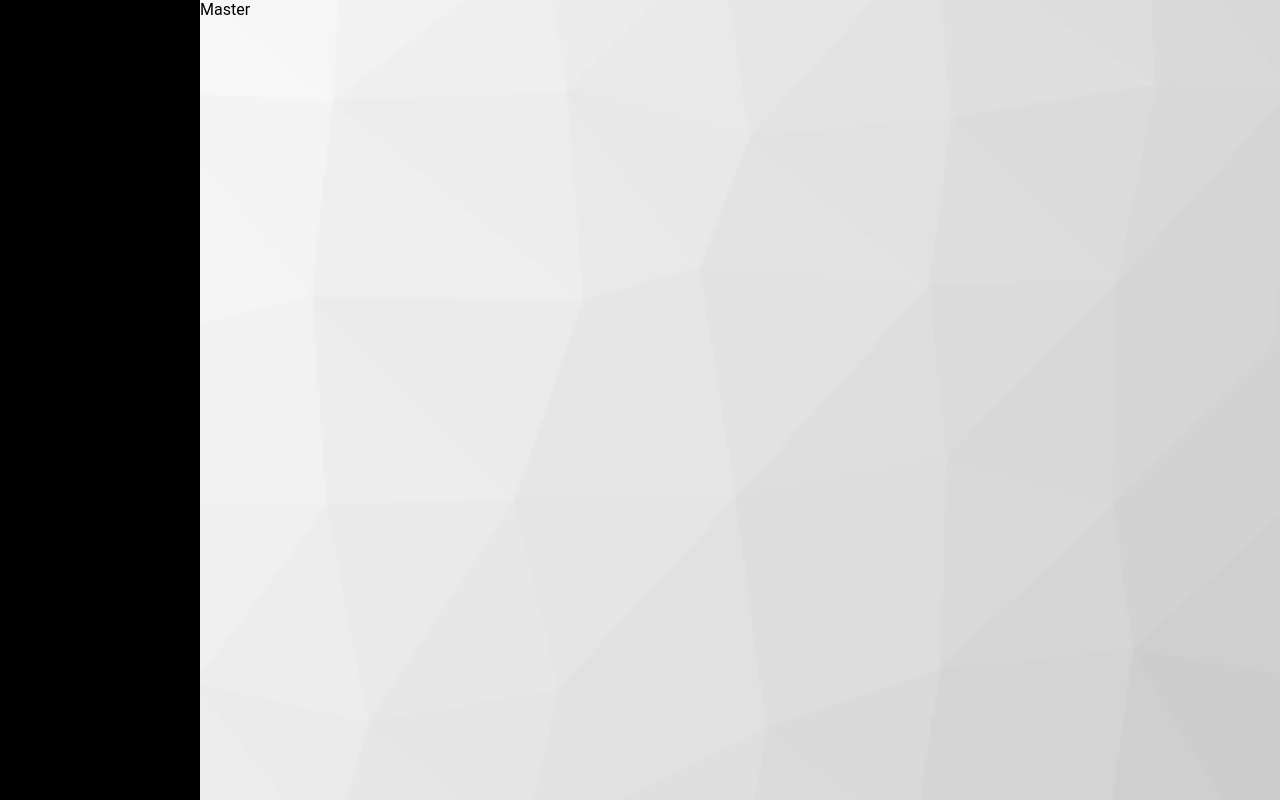
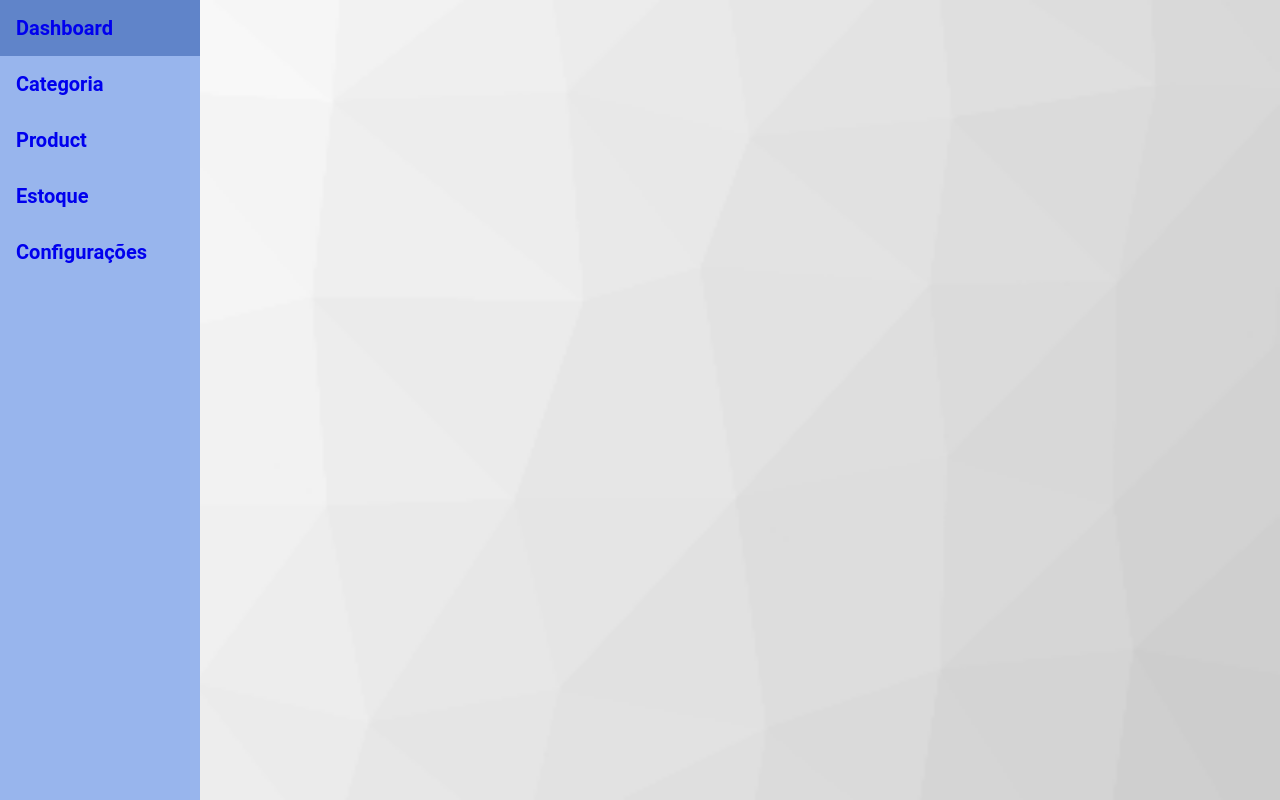
Before and after one commit to Higur1/SyStock, a React (Create React App) app in the folder Front/systock/: page / in a window 1280 px wide. Built offline with nearby package versions, Linux system fonts and the light colour scheme.

Commit message:
Building front, adding routes on buttons

```diff
--- a/Front/systock/src/App.js
+++ b/Front/systock/src/App.js
@@ -1,11 +1,11 @@
 import Master from './Master.js';
 import './App.css';
+import Sidebar from './pages/Sidebar/Sidebar.js';
 
 function App() {
   return (
     <div className='main'>
-      {/* <Sidebar /> */}
-      <div style={{ background: '#000000'}}>Sidebar will be here</div>
+      <Sidebar />
       <Master />
     </div>
   );
--- a/Front/systock/src/Master.js
+++ b/Front/systock/src/Master.js
@@ -1,7 +1,20 @@
 import React from 'react'
+import { createBrowserRouter, Route, Routes } from 'react-router-dom'
+import Category from './pages/Category/Category'
+import Product from './pages/Product/Product'
 
 export default function Master() {
   return (
-    <div>Master</div>
+
+    <>
+      <Routes>
+        <Route path="category" element={<Category />}/>
+        <Route path="product" element={<Product />}/>
+
+
+        {/* <Route path="*" element={<NoMatch />} /> */}
+      </Routes>
+
+    </>
   )
 }
--- a/Front/systock/src/index.js
+++ b/Front/systock/src/index.js
@@ -3,11 +3,14 @@ import ReactDOM from 'react-dom/client';
 import './index.css';
 import App from './App';
 import reportWebVitals from './reportWebVitals';
+import { BrowserRouter } from 'react-router-dom';
 
 const root = ReactDOM.createRoot(document.getElementById('root'));
 root.render(
   <React.StrictMode>
-    <App />
+    <BrowserRouter>
+      <App />
+    </BrowserRouter>
   </React.StrictMode>
 );
 
--- /dev/null
+++ b/Front/systock/src/pages/Category/Category.js
@@ -0,0 +1,7 @@
+import React from 'react'
+
+export default function Category() {
+  return (
+    <div>Category</div>
+  )
+}
--- /dev/null
+++ b/Front/systock/src/pages/Product/Product.js
@@ -0,0 +1,7 @@
+import React from 'react'
+
+export default function Product() {
+  return (
+    <div>Product</div>
+  )
+}
--- /dev/null
+++ b/Front/systock/src/pages/Sidebar/Sidebar.js
@@ -0,0 +1,36 @@
+import { Link } from 'react-router-dom';
+import { Option, OptionText, Container } from './styles.js'
+
+export default function Sidebar() {
+
+
+  return(
+    <Container>
+      <Option>
+        <OptionText>
+          <Link to="dashboard">Dashboard</Link>
+        </OptionText>
+      </Option>
+      <Option>
+        <OptionText>
+          <Link to="category">Categoria</Link>
+        </OptionText>
+      </Option>
+      <Option>
+        <OptionText>
+          <Link to="product">Product</Link>
+        </OptionText>
+      </Option>
+      <Option>
+        <OptionText>
+          <Link to="stock">Estoque</Link>
+        </OptionText>
+      </Option>
+      <Option>
+        <OptionText>
+        <Link to="settings">Configurações</Link>
+        </OptionText>
+      </Option>
+    </Container>
+  );
+}
--- /dev/null
+++ b/Front/systock/src/pages/Sidebar/styles.js
@@ -0,0 +1,34 @@
+import styled from 'styled-components';
+
+export const Container = styled.div`
+  display: flex;
+  flex-direction: column;
+  background: #98B5ED;
+`
+
+export const Option = styled.div`
+  display: flex;
+  align-items: center;
+  width: 100%;
+  height: 56px;
+  background: #98B5ED;
+  &:hover {
+    background: #6084C9;
+  }
+  cursor: pointer;
+`;
+
+export const OptionText = styled.div`
+  font-weight: 600;
+  font-size: 20px;
+  line-height: 30px;
+  color: #1E1E1E;
+  padding-left: 16px;
+  & a {
+    text-decoration: none;
+  }
+  & a:visited {
+    color: inherit;
+  }
+
+`;
```
Also changed, not shown: Front/systock/package.json (+4 -6 lines), 2 other files (tests, documents, lock files or other folders).
